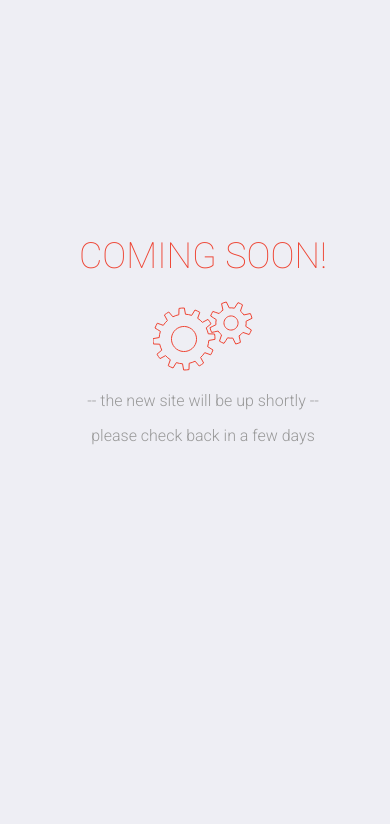
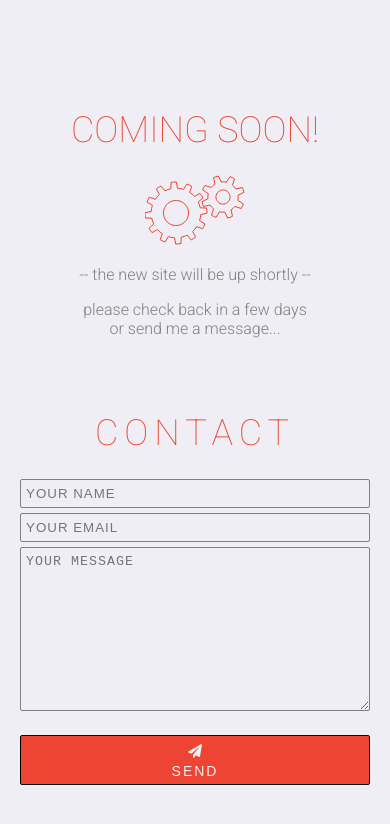
Before and after one commit to tim-corley/tim-corley-portfolio-site, a plain HTML site: page index.html in a window 390 px wide. Drawn offline with nearby package versions, Linux system fonts and the light colour scheme.

Commit message:
adding contact form

```diff
--- a/index.html
+++ b/index.html
@@ -4,6 +4,7 @@
   <meta charset="UTF-8">
   <meta name="viewport" content="width=device-width, initial-scale=1.0">
   <meta http-equiv="X-UA-Compatible" content="ie=edge">
+  <link rel="stylesheet" href="https://maxcdn.bootstrapcdn.com/font-awesome/4.5.0/css/font-awesome.min.css">
   <link rel="stylesheet" href="style.css">
   <title>WORK IN PROGRESS 🛠</title>
 </head>
@@ -65,9 +66,35 @@
     -- the new site will be up shortly --
   </p>
   <p>
-    please check back in a few days
+    please check back in a few days <br>
+    or send me a message...
   </p>
-
+    <br>
+    <br>
+      <section id="contact">
+      <h1 class="section-header">CONTACT</h1>
+        <form class="form-center" role="form" action="https://formspree.io/contact@tim-corley.com" method="POST">
+          <div class="form-group">
+            <div class="col-sm-12">
+              <input type="text" class="form-control" id="name" placeholder="YOUR NAME" name="name" value="">
+            </div>
+          </div>
+          <div class="form-group">
+            <div class="col-sm-12">
+              <input type="email" class="form-control" id="email" placeholder="YOUR EMAIL" name="email" value="">
+            </div>
+          </div>
+          <textarea class="form-control" rows="10" placeholder="YOUR MESSAGE" name="message"></textarea>
+          <button class="btn btn-primary send-button" id="submit" type="submit" value="SEND">
+            <div class="button">
+              <i class="fa fa-paper-plane"></i><span class="send-text">SEND</span>
+            </div>
+          </button>
+        </form>
+      </div>
+    </section>
   </div>
+  <script src="https://cdnjs.cloudflare.com/ajax/libs/jquery/3.1.1/jquery.min.js"></script>
+  <script src="https://maxcdn.bootstrapcdn.com/bootstrap/3.3.5/js/bootstrap.min.js"></script>
 </body>
 </html>
--- a/style.css
+++ b/style.css
@@ -1,24 +1,132 @@
 @import url(https://fonts.googleapis.com/css?family=Roboto:400,100,300,500,700);
+
+*{box-sizing:border-box;}
 
 body {
   background: #EEEEF4;
-  color:#999;
-  font-family:Roboto;
+  color: #808080;
+  font-family: Roboto;
+  margin: 0;
+  padding: 0;
 }
 
 h1{
-  font-weight:100;
-  font-size:27pt;
-  color:#E43;
+  font-weight: 100;
+  font-size: 27pt;
+  color: #E43;
 }
 
-p{font-weight:300;}
+p{font-weight: 300;}
 
 .warning-content {
-	position:absolute;
-  top:25%;
-  width:100%;
-  height:300px;
-  text-align:center;
-  margin:0;
+	position: absolute;
+  top: 10%;
+  width: 100%;
+  height: 300px;
+  text-align: center;
+  margin: 0;
 }
+
+/* CONTACT FORM */
+
+#contact {
+  width: 100%;
+  height: 100vh;
+  overflow: hidden;
+  padding-bottom: 200px;
+}
+
+.section-header {
+  text-align: center;
+  margin: 0 auto;
+  padding-top: 20px;
+  margin-bottom: 50px;
+  font: 300 60px;
+  letter-spacing: 6px;
+  margin-bottom: 20px;
+}
+
+.form-center {
+  display: inline-block;
+  max-width: 400px;
+  font-weight: 400;
+}
+
+.form-control {
+  width: 400px;
+  border: 1px solid #808080;
+  border-radius: 2px;
+  background-color: #EEEEF4;
+  letter-spacing: 1px;
+  padding-top: 6px;
+  padding-bottom: 6px;
+  padding-left: 5px;
+  margin-top: 5px;
+}
+
+.send-button {
+  margin-top: 20px;
+  height: 25px;
+  width: 400px;
+  overflow: hidden;
+  background-color: #E43;
+  border-radius: 2px;
+  border: 1px solid #000000;
+  transition: all .2s ease-in-out;
+}
+
+.button {
+  width: 400px;
+  height: 25px;
+  transition: all .2s ease-in-out;
+}
+
+i, span {
+  color: #EEEEF4;
+}
+
+.fa-paper-plane {
+  font-size: 14px;
+  margin-top: 3px;
+}
+
+.send-text {
+  display: block;
+  margin-top: 4px;
+  font-size: 14px;
+  letter-spacing: 2px;
+}
+
+.button:hover {
+  transform: translate3d(0px, -20px, 0px);
+}
+
+@media (max-width: 768px) {
+  .form-center {
+    width: calc(100% - 20px);
+    margin-left: 10px;
+    margin-right: 10px;
+  }
+  .form-control {
+    width: calc(100% - 20px);
+    margin-left: 10px;
+    margin-right: 10px;
+  }
+  .send-button {
+    height: 50px;
+    width: calc(100% - 20px);
+    margin-left: 10px;
+    margin-right: 10px;
+  }
+  .button {
+    height: 50px;
+    width: calc(100% - 20px);
+    margin-left: 10px;
+    margin-right: 10px;
+  }
+  .fa-paper-plane {
+    margin-top: 7px;
+  }
+  .button:hover {
+    transform: translate3d(200px, 0px, 0px);
+  }
```
Also changed, not shown: README.md.
